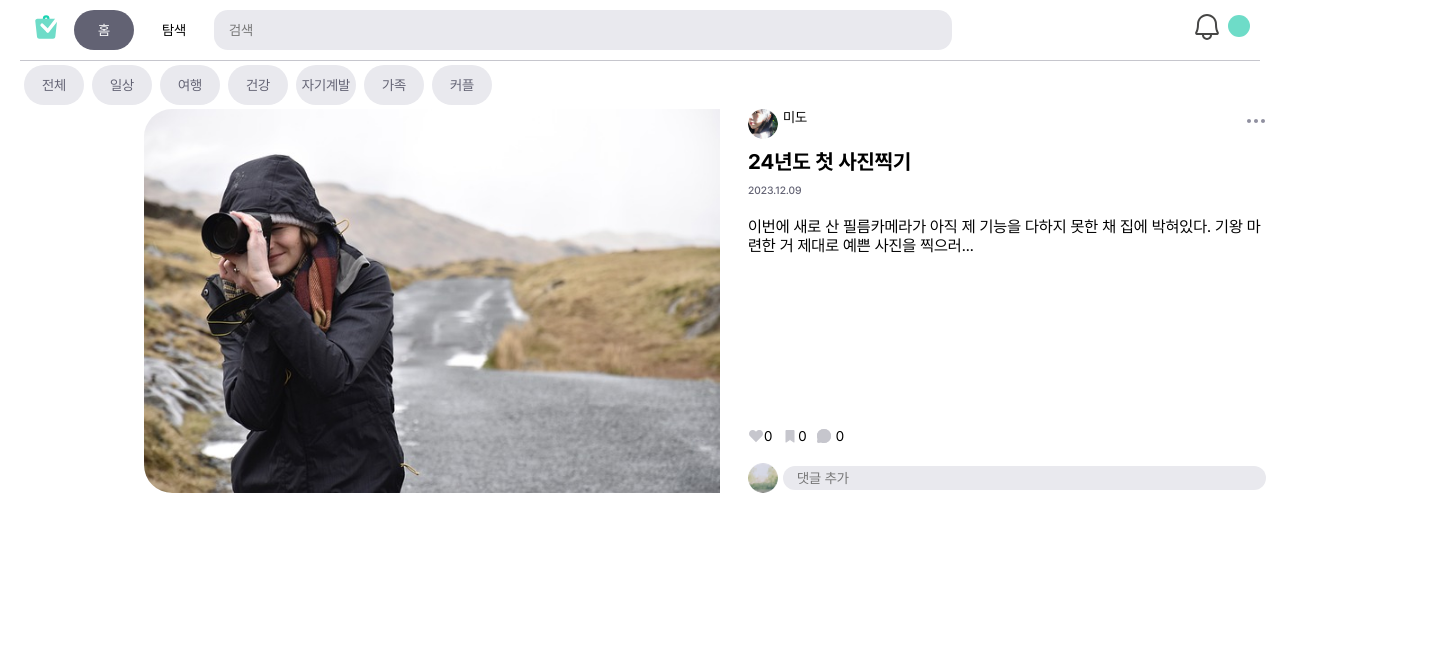
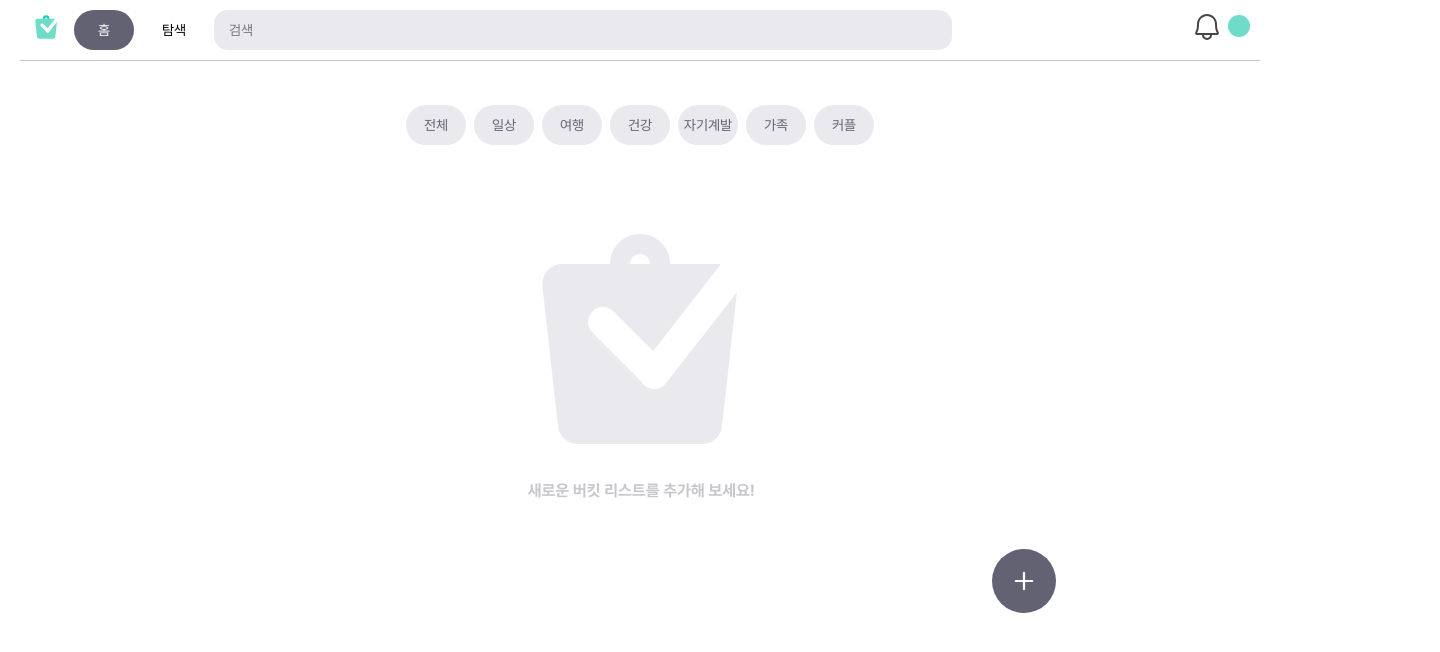
Before and after one commit to neptune588/Picket-FE-deploy-, a React (Vite) app: page / in a window 1280 px wide. Shown: the top 652 px of the page, 1440 px wide, since content can reach past the window. Built offline with nearby package versions, Linux system fonts and the light colour scheme.

Commit message:
홈 메인화면 구성

```diff
--- /dev/null
+++ b/src/components/AddBucket.jsx/AddBucket.jsx
@@ -0,0 +1,21 @@
+import { useNavigate } from "react-router-dom";
+import styled from "styled-components";
+import AddButton from "@/assets/icons/addbutton.svg?react";
+
+const AddBucketIcon = styled(AddButton)`
+    width: 40%;
+    height: 40%;
+    margin-left: auto;
+    cursor: pointer;
+`;
+
+export default function AddBucket(){
+    const nav = useNavigate();
+    const OnClickAdd = ()=>{
+        nav(`/add`)
+    };
+
+    return (
+        <AddBucketIcon onClick={OnClickAdd}/>
+    )
+};
--- /dev/null
+++ b/src/components/AddBucket.jsx/AddBucketTitle.jsx
@@ -0,0 +1,19 @@
+import styled from "styled-components";
+
+const AddBucketTitleBar = styled.div`
+    height: 48px;
+    margin: 0px 20px;
+    display: flex;
+    align-items: center;
+    font-weight: bold;
+    font-size: 1.5rem;
+    border-bottom: solid 1px ${({ theme: { colors } }) => {
+        return colors.gray["40"]
+    }};
+`
+
+export default function AddBucketTitle(){
+    return (
+        <AddBucketTitleBar> &lt; 버킷추가 </AddBucketTitleBar>
+    )
+};
--- a/src/pages/Layout.jsx
+++ b/src/pages/Layout.jsx
@@ -4,7 +4,7 @@ import styled from "styled-components";
 import NavBar from "../components/Navbar/Navbar";
 
 const CenterdContainer = styled.div`
-  width: 1440px;
+  width: 100%;
   margin: 0 auto;
 `;
 export default function LayOut() {
--- /dev/null
+++ b/src/pages/TestAddBucket/TestAddBucket.jsx
@@ -0,0 +1,9 @@
+import AddBucketTitle from "../../components/AddBucket.jsx/AddBucketTitle";
+
+export default function TestAddBucket(){
+    return(
+        <>
+            <AddBucketTitle/>
+        </>
+    )
+}
--- a/src/pages/TestMain/TestMain.jsx
+++ b/src/pages/TestMain/TestMain.jsx
@@ -1,11 +1,43 @@
-import Bucket from "../../components/Bucket/Bucket";
+import styled from "styled-components";
+
 import Categories from "../../components/Categories/Categories";
+import AddBucket from "../../components/AddBucket.jsx/AddBucket";
+
+const Empty = styled.div`
+    margin: 40px;
+`;
+
+const CateBox = styled.div`
+    height: 60%;
+    margin: 150 auto;
+    display: flex;
+    justify-content: center;
+`;
+
+const MainBucket = styled.img`
+    margin: 0 auto;
+    display: flex;
+    justify-content: center;
+    align-items: center;
+`;
+
+const AddBucketBox = styled.div`
+    height: 160px;
+    display: flex;
+    bottom: 0;
+`;
 
 export default function TestMain(){
     return(
         <>
-            <Categories/>
-            <Bucket/>
+            <Empty/>
+            <CateBox>
+                <Categories />
+            </CateBox>
+            <MainBucket src="/images/main_bucket.png" />
+            <AddBucketBox>
+                <AddBucket />
+            </AddBucketBox>
         </>
     )
 }
--- a/src/routes/router.jsx
+++ b/src/routes/router.jsx
@@ -6,6 +6,7 @@ import TestMain from "../pages/TestMain/TestMain";
 import TestSearch from "../pages/TestSearch/TestSearch";
 import TestAlarm from "../pages/TestAlarm/TestAlarm";
 import TestMypage from "../pages/TestMypage/TestMypage";
+import TestAddBucket from "../pages/TestAddBucket/TestAddBucket";
 
 const router = createBrowserRouter([
   {
@@ -33,6 +34,11 @@ const router = createBrowserRouter([
         label: 'mypage'
       },
       {
+        path: "/add",
+        element: <TestAddBucket/>,
+        label: 'add'
+      },
+      {
         path: "/test",
         element: <OnlyTest />,
       },
```
Also changed, not shown: public/images/main_bucket.png (added), src/assets/icons/addbutton.svg (added).
